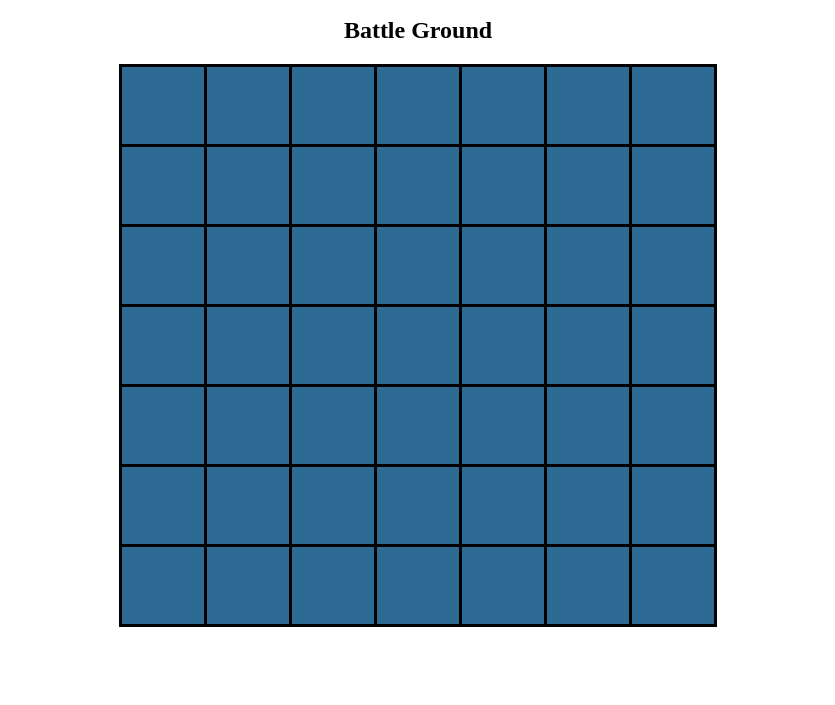
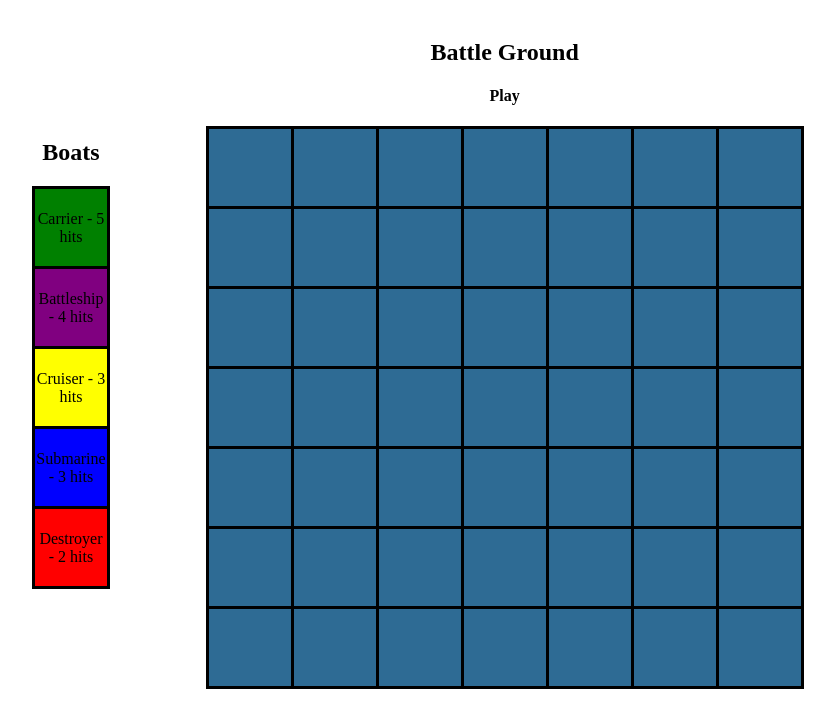
Before and after one commit to mlama007/BattleshipGame, a plain HTML site: page index.html in a window 1280 px wide. Shown: the part 102-807 px from the top of the page, without its empty margins (222-1057 px from the left). Drawn offline with Linux system fonts and the light colour scheme.

Commit message:
Added colors and ships

```diff
--- a/app.js
+++ b/app.js
@@ -1,8 +1,3 @@
-//execute this code when the form is submitted
-const executeForm = () => {
-    return false;
-};
-
 //Define variables by selecting the DOM elements
 const table = document.getElementById('battle_canvas');
 
@@ -19,7 +14,56 @@ function makeGrid() {
     // Select size input
     let height = 7;
     let width = 7;
-    console.log(height,width);
+
+    //Place Computer Boats on board
+    let numPlace = [10, 01, -10, -01];
+    let numArray = [];
+    for (let i = 0; i < height; i++){
+            for (let j = 0; j < width; j++){
+                numArray.push(i+10*j);
+            }
+    }
+
+    // Carrier - 5 hits
+    let compCarrier = numArray[Math.floor(Math.random() * numArray.length)];
+    let PlusOrMinus = (Math.random() <0.5 ? (Math.random() <0.5 ? -1 : 1 ) : (Math.random() <0.5 ? -10 : 10 ));
+    let compCarrier2 = compCarrier + PlusOrMinus;
+    let compCarrier3 = compCarrier2 + PlusOrMinus;
+    let compCarrier4 = compCarrier3 + PlusOrMinus;
+    let compCarrier5 = compCarrier4 + PlusOrMinus;
+    // console.log(compCarrier);
+    // console.log(compCarrier2);
+    // console.log(compCarrier3);
+    // console.log(compCarrier4);
+    // console.log(compCarrier5);
+
+    // Battleship - 4 hits
+    let compBattleship = numArray[Math.floor(Math.random() * numArray.length)];
+    let PlusOrMinus2 = (Math.random() <0.5 ? (Math.random() <0.5 ? -1 : 1 ) : (Math.random() <0.5 ? -10 : 10 ));
+    let compBattleship2 = compBattleship + PlusOrMinus2;
+    let compBattleship3 = compBattleship2 + PlusOrMinus2;
+    let compBattleship4 = compBattleship3 + PlusOrMinus2;
+    // console.log(compBattleship);
+    // console.log(compBattleship2);
+    // console.log(compBattleship3);
+    // console.log(compBattleship4);
+
+    // Cruiser - 3 hits
+    let compCruiser = numArray[Math.floor(Math.random() * numArray.length)];
+    let PlusOrMinus3 = (Math.random() <0.5 ? (Math.random() <0.5 ? -1 : 1 ) : (Math.random() <0.5 ? -10 : 10 ));
+    let compCruiserr2 = compCruiser + PlusOrMinus3;
+    let compCruiserr3 = compCruiserr2 + PlusOrMinus3;
+
+    // Submarine - 3 hits
+    let compSubmarine = numArray[Math.floor(Math.random() * numArray.length)];
+    let PlusOrMinus4 = (Math.random() <0.5 ? (Math.random() <0.5 ? -1 : 1 ) : (Math.random() <0.5 ? -10 : 10 ));
+    let compSubmarine2 = compSubmarine + PlusOrMinus4;
+    let compSubmarine3 = compSubmarine2 + PlusOrMinus4;
+
+    // Destroyer - 2 hits
+    let compDestroyer = numArray[Math.floor(Math.random() * numArray.length)];
+    let PlusOrMinus5 = (Math.random() <0.5 ? (Math.random() <0.5 ? -1 : 1 ) : (Math.random() <0.5 ? -10 : 10 ));
+    let compDestroyer2 = compDestroyer + PlusOrMinus5;
 
     //Making table based on size input
     for (let i = 0; i < height; i++) {
@@ -27,32 +71,52 @@ function makeGrid() {
         table.appendChild(rows);
         for (let j = 0; j < width; j++) {
             const cells = document.createElement("td");
-            cells.id = 's'+j+i;
+            cells.id = ''+j+i;
             rows.appendChild(cells);
-        }
-    }
 
             //Change color on clicked cells
             const ChangeCellColors = () => {
                 for (let N = 0; N < table.rows.length; N++) {
                     for (let M = 0; M < table.rows[N].cells.length; M++)
                     table.rows[N].cells[M].onclick = function() {
+                        if (this.id == compCarrier || this.id == compCarrier2 || this.id == compCarrier3 || this.id == compCarrier4 || this.id == compCarrier5){
+                            this.style.backgroundColor = 'green';
+                            document.getElementsByClassName("insertHit")[0].innerHTML = "You got the Carrier!";
+                        }
+                        else if (this.id == compBattleship4 || this.id == compBattleship3 || this.id == compBattleship2 || this.id == compBattleship){
+                            this.style.backgroundColor = 'purple';
+                            document.getElementsByClassName("insertHit")[0].innerHTML = "You got the Battleship!";
+                        }
+                        else if (this.id == compCruiser || this.id == compCruiserr2 || this.id == compCruiserr3){
+                            this.style.backgroundColor = 'yellow';
+                            document.getElementsByClassName("insertHit")[0].innerHTML = "You got the Cruiser!";
+                        }
+                        else if (this.id == compSubmarine || this.id == compSubmarine2 || this.id == compSubmarine3){
+                            this.style.backgroundColor = 'blue';
+                            document.getElementsByClassName("insertHit")[0].innerHTML = "You got the Submarine!";
+                        }
+                        else if (this.id == compDestroyer || this.id == compDestroyer2){
+                            this.style.backgroundColor = 'red';
+                            document.getElementsByClassName("insertHit")[0].innerHTML = "You got the Destroyer!";
+                        }
+                        else {
                             changeColor(this);
+                            document.getElementsByClassName("insertHit")[0].innerHTML = "You missed...";
+                        }
+                        //log id of clicked cell
+                        console.log(this.id);
                         };
                 }
             };
+            ChangeCellColors();
 
-    ChangeCellColors();
+        }
+    }
+
 }
 
 makeGrid();
 
-// Boats in Battleship Game
-    // Carrier     - 5 hits
-    // Battleship  - 4 hits
-    // Cruiser     - 3 hits
-    // Submarine   - 3 hits
-    // Destroyer   - 2 hits
 
 //Place ships in table
 //Change color of box when ship is hit
--- a/index.html
+++ b/index.html
@@ -7,9 +7,33 @@
 </head>
 <body>
     <h1>Battleship Game</h1>
-
-    <h2>Battle Ground</h2>
-    <table id="battle_canvas"></table>
+    <div class="tables">
+        <div class="key">
+            <h2>Boats</h2>
+            <table>
+                <tr class="carrier">
+                    <td>Carrier - 5 hits</td>
+                </tr>
+                <tr class="battleship">
+                    <td>Battleship - 4 hits</td>
+                </tr>
+                <tr class="cruiser">
+                    <td>Cruiser - 3 hits</td>
+                </tr>
+                <tr class="submarine">
+                    <td>Submarine - 3 hits</td>
+                </tr>
+                <tr class="destroyer">
+                    <td>Destroyer - 2 hits</td>
+                </tr>
+            </table>
+        </div>
+        <div class="gameboard">
+            <h2>Battle Ground</h2>
+            <h4 class="insertHit">Play</h4>
+            <table id="battle_canvas"></table>
+        </div>
+    </div>
 
     <script src="app.js"></script>
 </body>
--- a/main.css
+++ b/main.css
@@ -25,3 +25,34 @@ tr {
 td {
     width: 5em;
 }
+
+.tables {
+    display: flex;
+    flex-wrap: wrap;
+    align-items: center;
+    justify-content: center;
+}
+
+.key, .gameboard {
+    padding: .5em 3em;
+}
+
+/* boat key */
+.key table td {
+    width: 3em;
+}
+.carrier {
+    background-color:green;
+}
+.battleship{
+    background-color:purple;
+}
+.cruiser{
+    background-color: yellow;
+}
+.submarine{
+    background-color: blue;
+}
+.destroyer{
+    background-color: red;
+}
```
Lines whose indentation alone changed are shown as unchanged.
